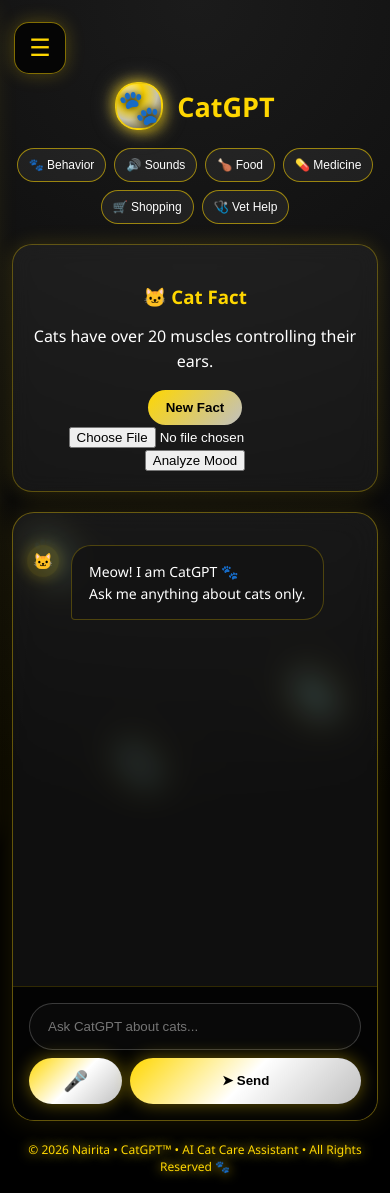
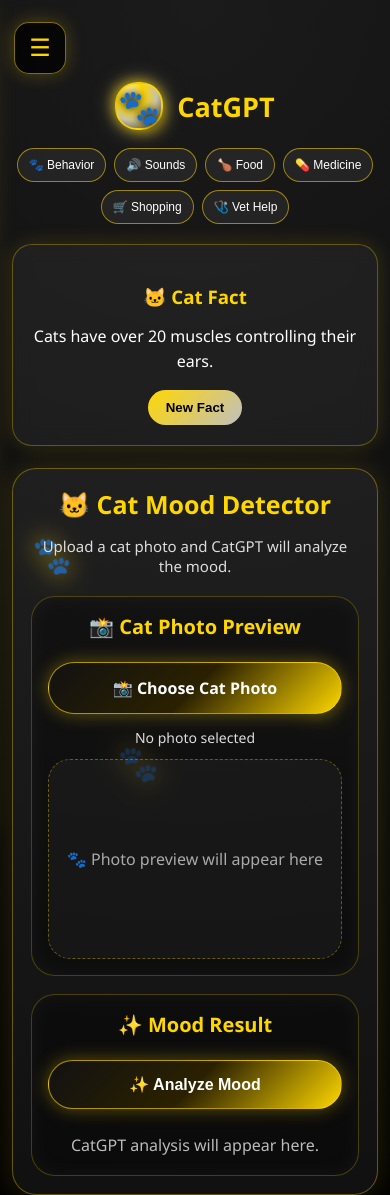
Before and after one commit to NairitaMitra/catgpt-frontend, a plain HTML site: page index.html in a window 390 px wide. Shown: the top 1195 px of the page. Drawn offline with Linux system fonts and the light colour scheme.

Commit message:
Add mood detection feature: implement UI for cat mood analysis with image upload and result display

```diff
--- a/css/style.css
+++ b/css/style.css
@@ -521,6 +521,165 @@ footer {
     line-height:1.6;
     margin-bottom:15px;
 }
+.mood-card{
+  max-width:1000px;
+  margin:22px auto;
+  padding:24px;
+  border-radius:28px;
+  background:rgba(255,255,255,0.06);
+  border:1px solid rgba(255,215,0,0.35);
+  text-align:center;
+  box-shadow:0 0 28px rgba(255,215,0,0.14);
+}
+
+.mood-card h3{
+  color:gold;
+  font-size:30px;
+  margin:0 0 8px;
+}
+
+.mood-subtitle{
+  color:#ddd;
+  font-size:15px;
+  margin-bottom:20px;
+}
+
+.mood-grid{
+  display:grid;
+  grid-template-columns:1fr 1fr;
+  gap:18px;
+  margin-top:18px;
+}
+
+.mood-panel{
+  padding:20px;
+  border-radius:24px;
+  background:rgba(0,0,0,0.35);
+  border:1px solid rgba(255,215,0,0.25);
+  box-shadow:inset 0 0 18px rgba(255,255,255,0.04);
+}
+
+.mood-panel h4{
+  color:gold;
+  margin:0 0 14px;
+  font-size:20px;
+}
+
+#catImage{
+  display:none;
+}
+
+.upload-btn,
+.analyze-btn{
+  display:inline-flex;
+  align-items:center;
+  justify-content:center;
+  gap:8px;
+  margin:10px 6px;
+  padding:14px 24px;
+  border-radius:999px;
+  border:1px solid rgba(255,215,0,.65);
+  background:linear-gradient(135deg,#111,#2b2100,#ffd700);
+  color:white;
+  font-size:16px;
+  font-weight:700;
+  cursor:pointer;
+  box-shadow:0 0 18px rgba(255,215,0,.35);
+  transition:0.25s;
+}
+
+.upload-btn:hover,
+.analyze-btn:hover{
+  transform:translateY(-2px);
+  box-shadow:0 0 28px rgba(255,215,0,.75);
+}
+
+.file-name{
+  color:#ddd;
+  font-size:14px;
+  margin:6px 0 12px;
+  word-break:break-word;
+}
+
+.preview-box{
+  min-height:230px;
+  border-radius:22px;
+  border:1px dashed rgba(255,215,0,0.35);
+  background:rgba(255,255,255,0.04);
+  display:flex;
+  align-items:center;
+  justify-content:center;
+  padding:14px;
+  color:#aaa;
+}
+
+#catPreview{
+  max-width:100%;
+  max-height:260px;
+  border-radius:20px;
+  border:1px solid rgba(255,215,0,0.45);
+  box-shadow:0 0 22px rgba(255,215,0,0.28);
+}
+
+.mood-result-empty{
+  margin-top:16px;
+  color:#bbb;
+  line-height:1.6;
+}
+
+.mood-result-card{
+  margin-top:16px;
+  padding:18px;
+  border-radius:20px;
+  border:1px solid rgba(255,215,0,0.4);
+  background:rgba(255,255,255,0.06);
+  color:white;
+  line-height:1.7;
+  text-align:left;
+  box-shadow:0 0 18px rgba(255,215,0,0.16);
+}
+
+.loading-mood{
+  color:gold;
+  font-weight:bold;
+  animation:glowText 1.2s infinite alternate;
+}
+
+@keyframes glowText{
+  from{opacity:0.65}
+  to{opacity:1;text-shadow:0 0 16px gold}
+}
+
+@media(max-width:800px){
+  .mood-card{
+    padding:18px;
+    border-radius:24px;
+  }
+
+  .mood-card h3{
+    font-size:25px;
+  }
+
+  .mood-grid{
+    grid-template-columns:1fr;
+  }
+
+  .mood-panel{
+    padding:16px;
+  }
+
+  .preview-box{
+    min-height:200px;
+  }
+
+  .upload-btn,
+  .analyze-btn{
+    width:100%;
+    margin:8px 0;
+    padding:14px 18px;
+  }
+}
+
 
 .fact-btn{
     background:linear-gradient(135deg,gold,silver);
--- a/index.html
+++ b/index.html
@@ -65,15 +65,51 @@
         <button class="fact-btn" onclick="newFact()">
             New Fact
         </button>
-        <input type="file" id="catImage" accept="image/*">
-
-        <button onclick="detectMood()">
-            Analyze Mood
-        </button>
-
-        <div id="moodResult"></div>
 
     </section>
+    <section class="mood-card">
+      <h3>🐱 Cat Mood Detector</h3>
+      <p class="mood-subtitle">Upload a cat photo and CatGPT will analyze the mood.</p>
+
+      <div class="mood-grid">
+
+        <div class="mood-panel">
+          <h4>📸 Cat Photo Preview</h4>
+
+          <input
+            type="file"
+            id="catImage"
+            accept="image/*"
+            onchange="previewCatImage(event)"
+          >
+
+          <label for="catImage" class="upload-btn">
+            📸 Choose Cat Photo
+          </label>
+
+          <div id="fileName" class="file-name">No photo selected</div>
+
+          <div class="preview-box">
+            <img id="catPreview" style="display:none;" />
+            <div id="previewPlaceholder">🐾 Photo preview will appear here</div>
+          </div>
+        </div>
+
+        <div class="mood-panel">
+          <h4>✨ Mood Result</h4>
+
+          <button class="analyze-btn" onclick="detectMood()">
+            ✨ Analyze Mood
+          </button>
+
+          <div id="moodResult" class="mood-result-empty">
+            CatGPT analysis will appear here.
+          </div>
+        </div>
+
+      </div>
+    </section>
+
 
 
     <section class="chat-card">
--- a/js/script.js
+++ b/js/script.js
@@ -24,51 +24,81 @@ function newFact() {
 
   factElement.innerHTML = randomFact;
 }
-function detectMood() {
+const MOOD_API_URL =
+"https://catgpt-backend-fbvc.onrender.com/api/cat/mood";
 
-    const image =
-        document.getElementById("catImage").files[0];
+function previewCatImage(event) {
+  const file = event.target.files[0];
 
-    if (!image) {
+  const preview = document.getElementById("catPreview");
+  const placeholder = document.getElementById("previewPlaceholder");
+  const fileName = document.getElementById("fileName");
+  const result = document.getElementById("moodResult");
 
-        document.getElementById("moodResult").innerHTML = `
-            🐾 Please upload a cat photo first.
-        `;
+  if (!file) {
+    fileName.innerText = "No photo selected";
+    preview.style.display = "none";
+    placeholder.style.display = "block";
+    return;
+  }
 
-        return;
-    }
+  fileName.innerText = file.name;
+  preview.src = URL.createObjectURL(file);
+  preview.style.display = "block";
+  placeholder.style.display = "none";
 
-    document.getElementById("moodResult").innerHTML = `
+  result.className = "mood-result-empty";
+  result.innerHTML = "CatGPT analysis will appear here.";
+}
 
-        <div style="
-            margin-top:20px;
-            padding:20px;
-            border-radius:15px;
-            border:1px solid gold;
-            background:rgba(255,255,255,0.05);
-            color:white;
-        ">
+async function detectMood() {
+  const image = document.getElementById("catImage").files[0];
+  const result = document.getElementById("moodResult");
 
-            <h2>🐱 Mood Analysis Complete</h2>
+  if (!image) {
+    result.className = "mood-result-card";
+    result.innerHTML = "🐾 Please upload a cat photo first.";
+    return;
+  }
 
-            <h3>😊 Mood: Happy Cat</h3>
+  if (!image.type.startsWith("image/")) {
+    result.className = "mood-result-card";
+    result.innerHTML = "🐾 Please upload a valid image file.";
+    return;
+  }
 
-            <p><strong>Confidence:</strong> 94%</p>
+  if (image.size > 5 * 1024 * 1024) {
+    result.className = "mood-result-card";
+    result.innerHTML = "🐾 Image size must be under 5 MB.";
+    return;
+  }
 
-            <p>
-                CatGPT detected a calm and friendly facial expression.
-                The cat appears relaxed and comfortable.
-            </p>
+  result.className = "mood-result-card loading-mood";
+  result.innerHTML = "🔍 CatGPT is reading your cat's mood...";
 
-            <p>
-                <strong>Recommendation:</strong><br>
-                Your cat seems happy and stress-free. 🐾
-            </p>
+  const formData = new FormData();
+  formData.append("file", image);
 
-        </div>
+  try {
+    const response = await fetch(MOOD_API_URL, {
+      method: "POST",
+      body: formData
+    });
 
-    `;
+    const text = await response.text();
+
+    result.className = "mood-result-card";
+    result.innerHTML = text.replace(/\n/g, "<br>");
+
+  } catch (error) {
+    result.className = "mood-result-card";
+    result.innerHTML =
+      "⚠ Unable to connect to CatGPT Vision server. Please try again.";
+
+    console.error(error);
+  }
 }
+
 
 function toggleSidebar() {
   document.getElementById("sidebar").classList.toggle("open");
```
